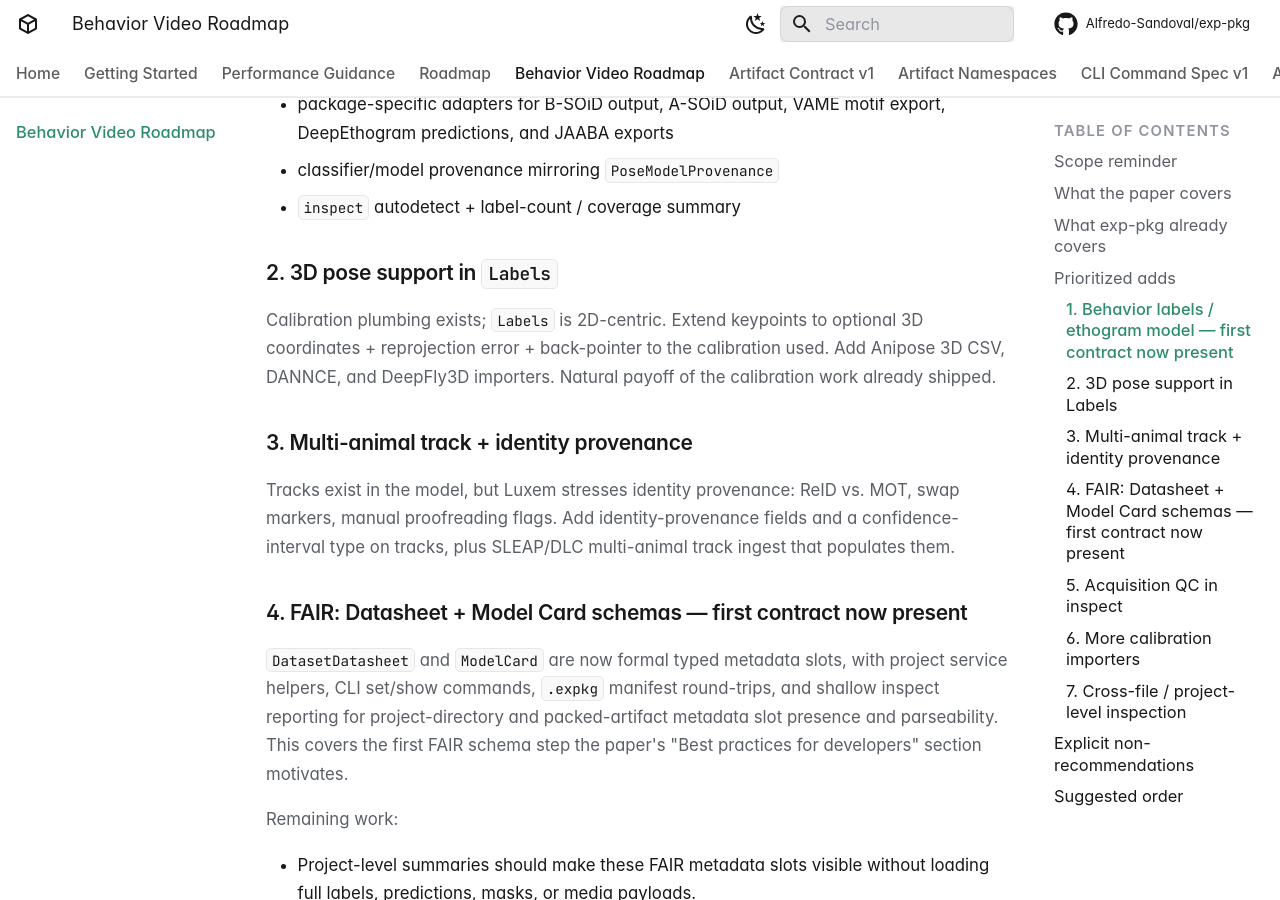
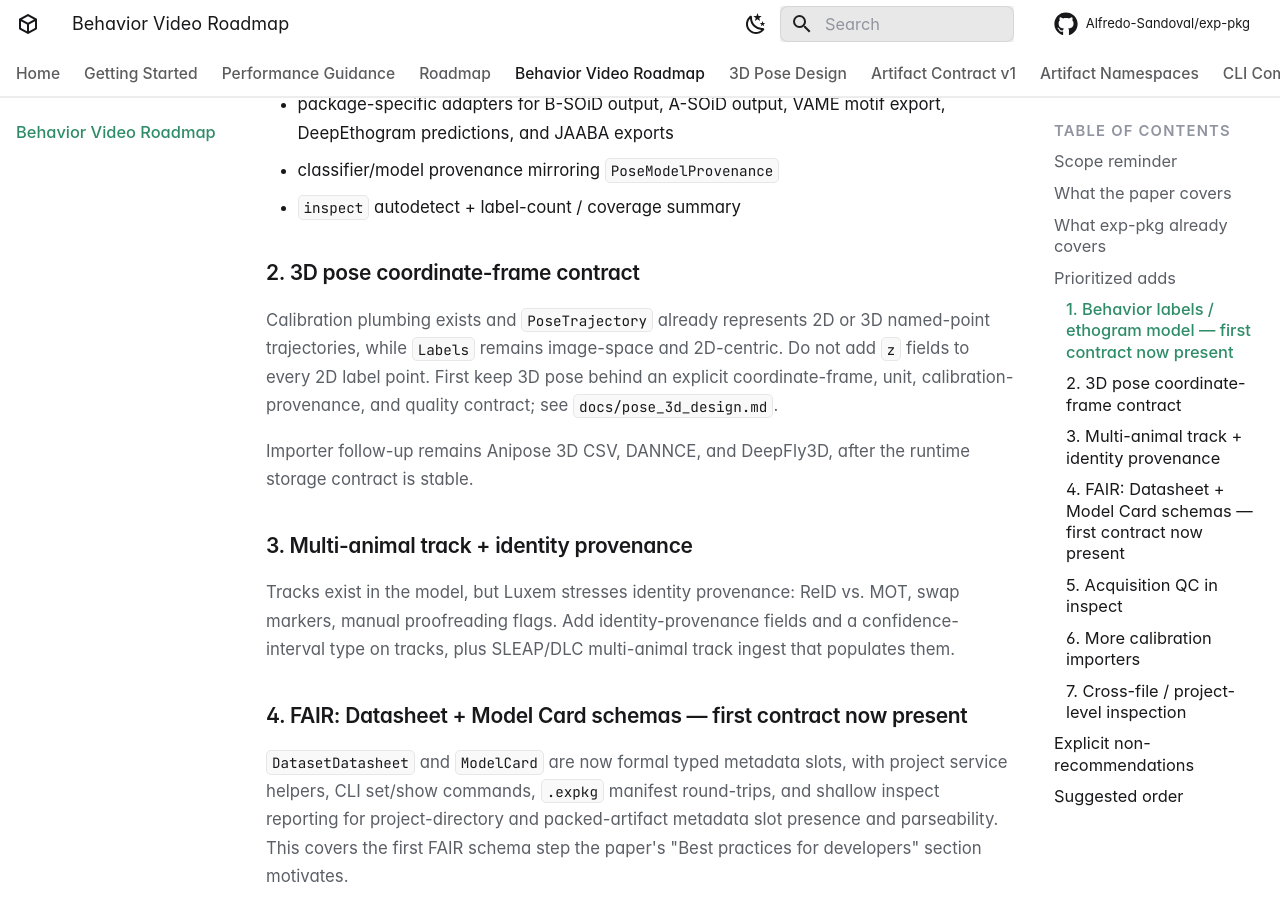
Before and after one commit to Alfredo-Sandoval/exp-pkg, an MkDocs documentation site: the page built from docs/luxem_2023_gap_analysis.md, in a window 1280 px wide and 900 px high, scrolled down 2434 px. Built offline with MkDocs 1.6.1 and Material for MkDocs 9.7.7, drawn with Linux system fonts in a browser that asks for light colours; some web fonts are replaced; comment, search, counter and statistics services are not loaded.

Commit message:
docs: define 3d pose coordinate model

```diff
--- a/docs/luxem_2023_gap_analysis.md
+++ b/docs/luxem_2023_gap_analysis.md
@@ -81,12 +81,16 @@ Remaining importer work:
 - classifier/model provenance mirroring `PoseModelProvenance`
 - `inspect` autodetect + label-count / coverage summary
 
-### 2. 3D pose support in `Labels`
+### 2. 3D pose coordinate-frame contract
 
-Calibration plumbing exists; `Labels` is 2D-centric. Extend keypoints to
-optional 3D coordinates + reprojection error + back-pointer to the calibration
-used. Add Anipose 3D CSV, DANNCE, and DeepFly3D importers. Natural payoff of
-the calibration work already shipped.
+Calibration plumbing exists and `PoseTrajectory` already represents 2D or 3D
+named-point trajectories, while `Labels` remains image-space and 2D-centric.
+Do not add `z` fields to every 2D label point. First keep 3D pose behind an
+explicit coordinate-frame, unit, calibration-provenance, and quality contract;
+see `docs/pose_3d_design.md`.
+
+Importer follow-up remains Anipose 3D CSV, DANNCE, and DeepFly3D, after the
+runtime storage contract is stable.
 
 ### 3. Multi-animal track + identity provenance
 
--- a/mkdocs.yml
+++ b/mkdocs.yml
@@ -88,6 +88,7 @@ nav:
   - Performance Guidance: performance.md
   - Roadmap: roadmap.md
   - Behavior Video Roadmap: luxem_2023_gap_analysis.md
+  - 3D Pose Design: pose_3d_design.md
   - Artifact Contract v1: artifact_contract_v1.md
   - Artifact Namespaces: artifact-namespaces.md
   - CLI Command Spec v1: cli_command_spec_v1.md
```
Also changed, not shown: docs/pose_3d_design.md (added, +78 -0 lines), todo.md (+10 -11 lines).
